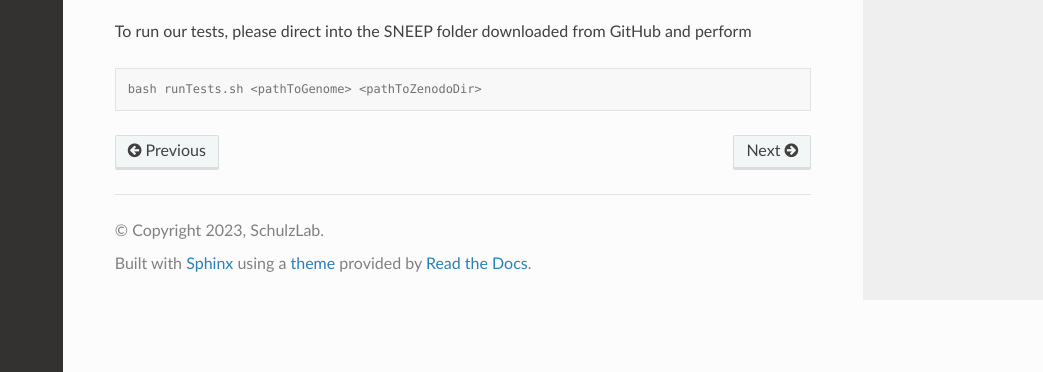
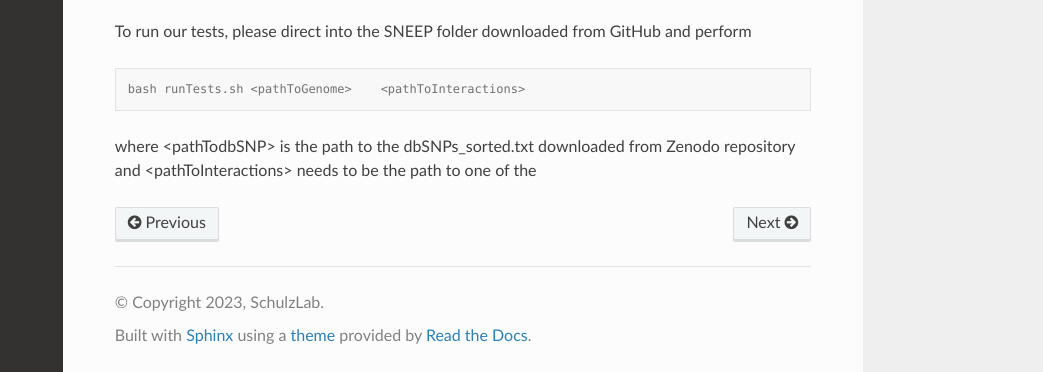
Before and after one commit to SchulzLab/SNEEP, a Sphinx documentation site: the page built from docs/gettingStarted.rst, in a window 1280 px wide and 900 px high, scrolled down 910 px, cut to the strip 528-900 px from the top of the window. Shown: the whole strip, without its empty margins (237-1280 px from the left). Built offline with Sphinx 7.4.7 and the Read the Docs theme 2.0.0, drawn with Linux system fonts in a browser that asks for light colours; pages that are not in the unit, such as notebooks, are missing from menus.

Commit message:
Update gettingStarted.rst

```diff
--- a/docs/gettingStarted.rst
+++ b/docs/gettingStarted.rst
@@ -59,4 +59,6 @@ To run our tests, please direct into the SNEEP folder downloaded from GitHub and
 
 .. code-block:: console
 
-  bash runTests.sh <pathToGenome> <pathToZenodoDir>
+  bash runTests.sh <pathToGenome>    <pathToInteractions>
+
+where <pathTodbSNP> is the path to the dbSNPs_sorted.txt downloaded from Zenodo repository and  <pathToInteractions> needs to be the path to one of the
```
